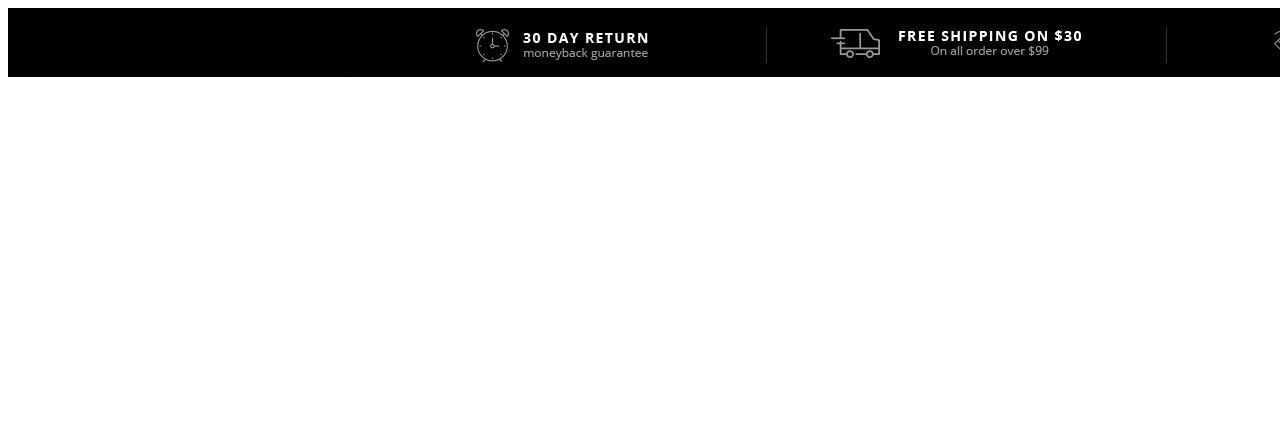
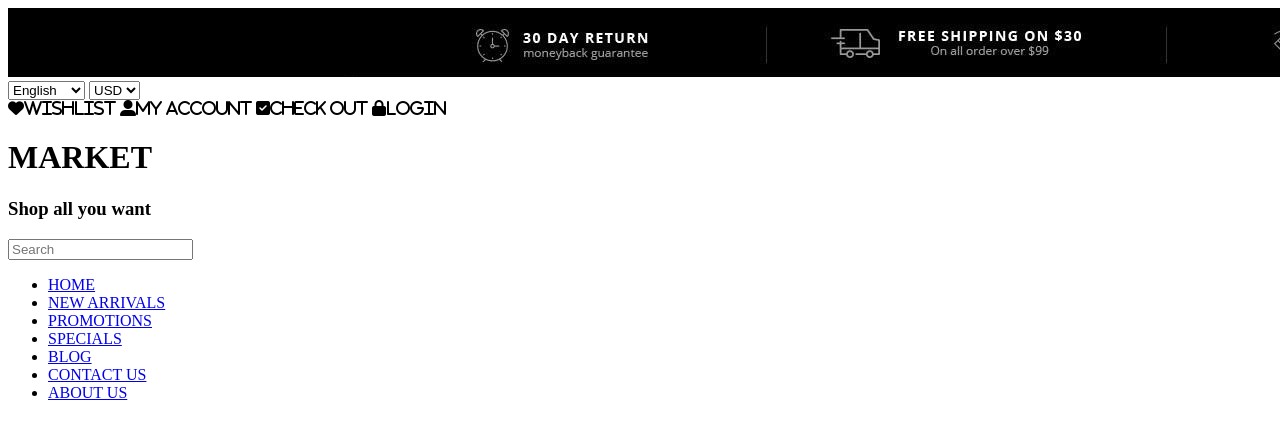
Before and after one commit to duongvansonlt0719a/giao-dien-shop, a plain HTML site: page catanh.html in a window 1280 px wide. Shown: the top 436 px of the page. Drawn offline with Linux system fonts and the light colour scheme.

Commit message:
sua file code

```diff
--- a/catanh.html
+++ b/catanh.html
@@ -3,11 +3,68 @@
 <head>
 	<title></title>
 	<link rel="stylesheet" type="text/css" href="css/style.css">
-
+	<meta charset="utf-8">
+	<script src="http://kit.fontawesome.com/d6818a8498.js" crossorigin="anonymous"></script>
 </head>
 <body>
 <div class="container">
 	<div class="anhden"><img src="image/1_01.jpg"></div>
+	<div class="khungtongthe">
+		<div class="quocgia">
+			<div class="quocgia1">
+			<select>
+				<option>English</option>
+				<option>Việt Nam</option>
+				<option>Mỹ</option>
+			</select>
+			<select>
+				<option>USD</option>
+				<option>VND</option>
+				<option>$</option>
+			</select>
+			</div>
+			<div class="quocgia2">
+			<i class="fas fa-heart">Wishlist</i>
+			<i class="fas fa-user-alt">My Account</i>
+			<i class="fas fa-check-square">Check out</i>
+			<i class="fas fa-lock">Login</i>
+			</div>
+		</div>
+		<div class="market">
+			<div class="market1">
+			<h1>MARKET</h1>
+			<h3>Shop all you want</h3>
+			</div>
+			<div class="market2">
+				<input type="text" placeholder="Search" name="" id="seach">
+			</div>
+		</div>
+
+		<div class="home">
+			<ul>
+				<li><a href="#">HOME</a></li>
+				<li><a href="#">NEW ARRIVALS</a></li>
+				<li><a href="#">PROMOTIONS</a></li>
+				<li><a href="#">SPECIALS</a></li>
+				<li><a href="#">BLOG</a></li>
+				<li><a href="#">CONTACT US</a></li>
+				<li><a href="#">ABOUT US</a></li>
+			</ul>
+
+
+
+
+		</div>
+
+
+
+
+
+
+
+
+
+	</div>
 
 
 
```
